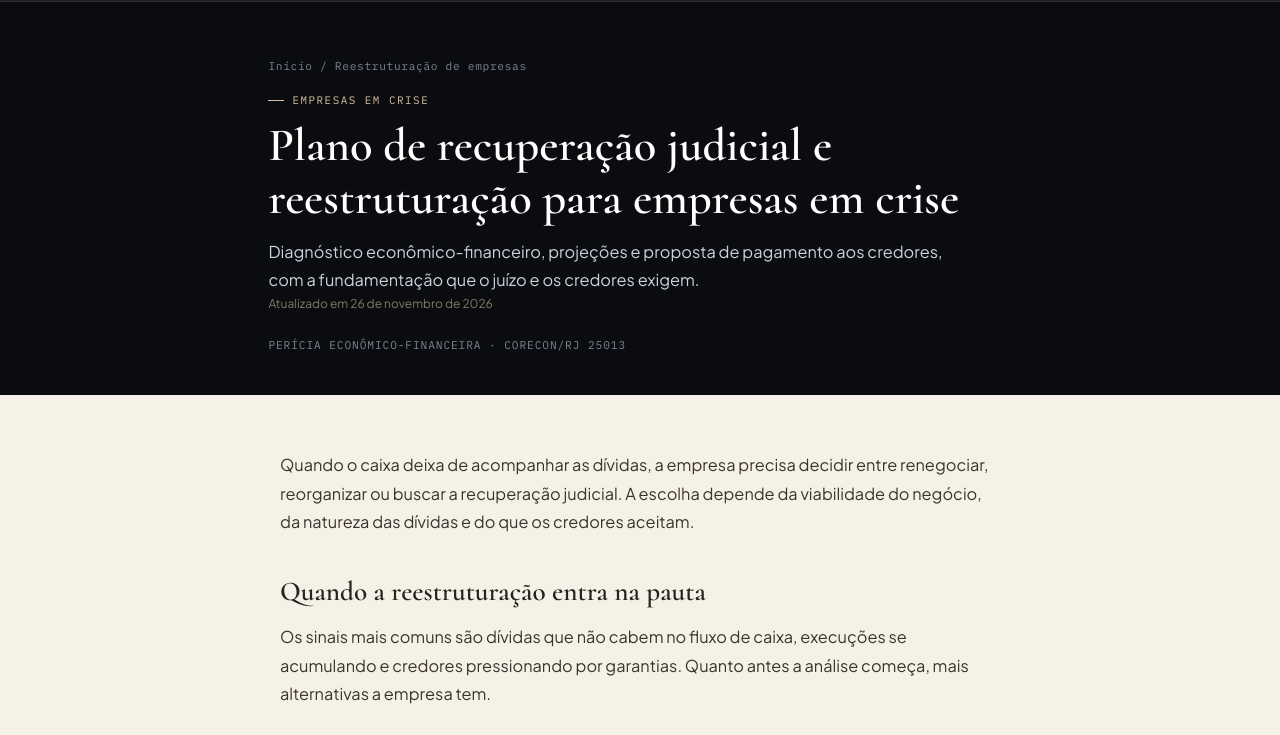
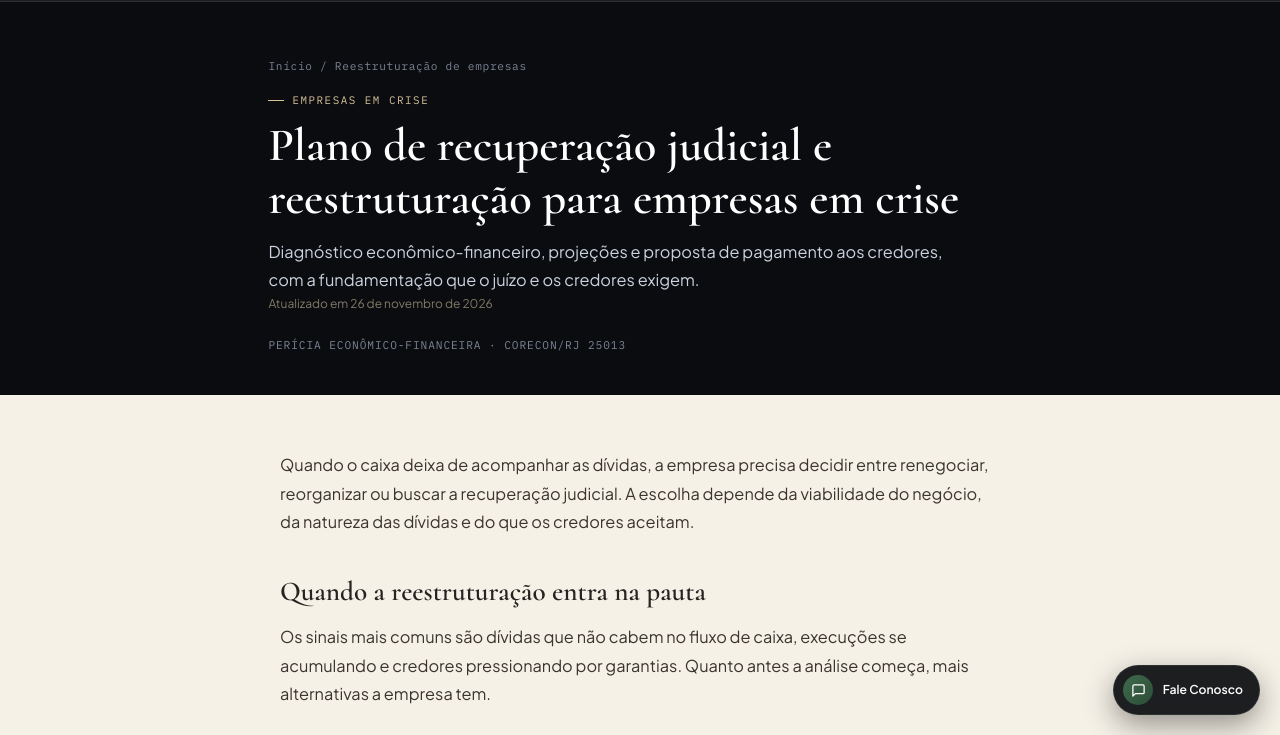
Before and after one commit to igorbrazao/igorbrazao-site, a plain HTML site: page reestruturacao-empresas.html in a window 1280 px wide. Shown: the part 65-800 px from the top of the page. Drawn offline with Linux system fonts and the light colour scheme.

Commit message:
WhatsApp flutuante nas páginas de serviço, com mensagem por serviço
Co-Authored-By: Claude Haiku 5.5 <noreply@anthropic.com>
Claude-Session: https://claude.ai/code/session_018H11fGni4WjPWuLsWHAeMY

```diff
--- a/reestruturacao-empresas.html
+++ b/reestruturacao-empresas.html
@@ -164,6 +164,10 @@
     </div>
   </section>
 
+<a onclick="gtag('event','generate_lead',{event_category:'whatsapp',event_label:'reestruturacao-empresas.html'})" href="https://wa.me/5521993262984?text=Ol%C3%A1%2C%20minha%20empresa%20est%C3%A1%20em%20crise%20e%20gostaria%20de%20uma%20an%C3%A1lise%20de%20reestrutura%C3%A7%C3%A3o." target="_blank" class="wa-float">
+  <div class="wa-icon"><svg xmlns="http://www.w3.org/2000/svg" viewBox="0 0 24 24" fill="none" stroke="currentColor" stroke-width="2" stroke-linecap="round" stroke-linejoin="round"><path d="M21 15a2 2 0 0 1-2 2H7l-4 4V5a2 2 0 0 1 2-2h14a2 2 0 0 1 2 2z"/></svg></div>
+  <span class="wa-label">Fale Conosco</span>
+</a>
 <footer class="site-footer">
   <div class="container">
     <div class="footer-grid">
```
Also changed, not shown: calculos-civeis-bancarios.html (+4 -0 lines), liquidacao-de-sentenca.html (+4 -0 lines), revisional-credito-rural.html (+4 -0 lines), valuation-dissolucao-societaria.html (+4 -0 lines).
